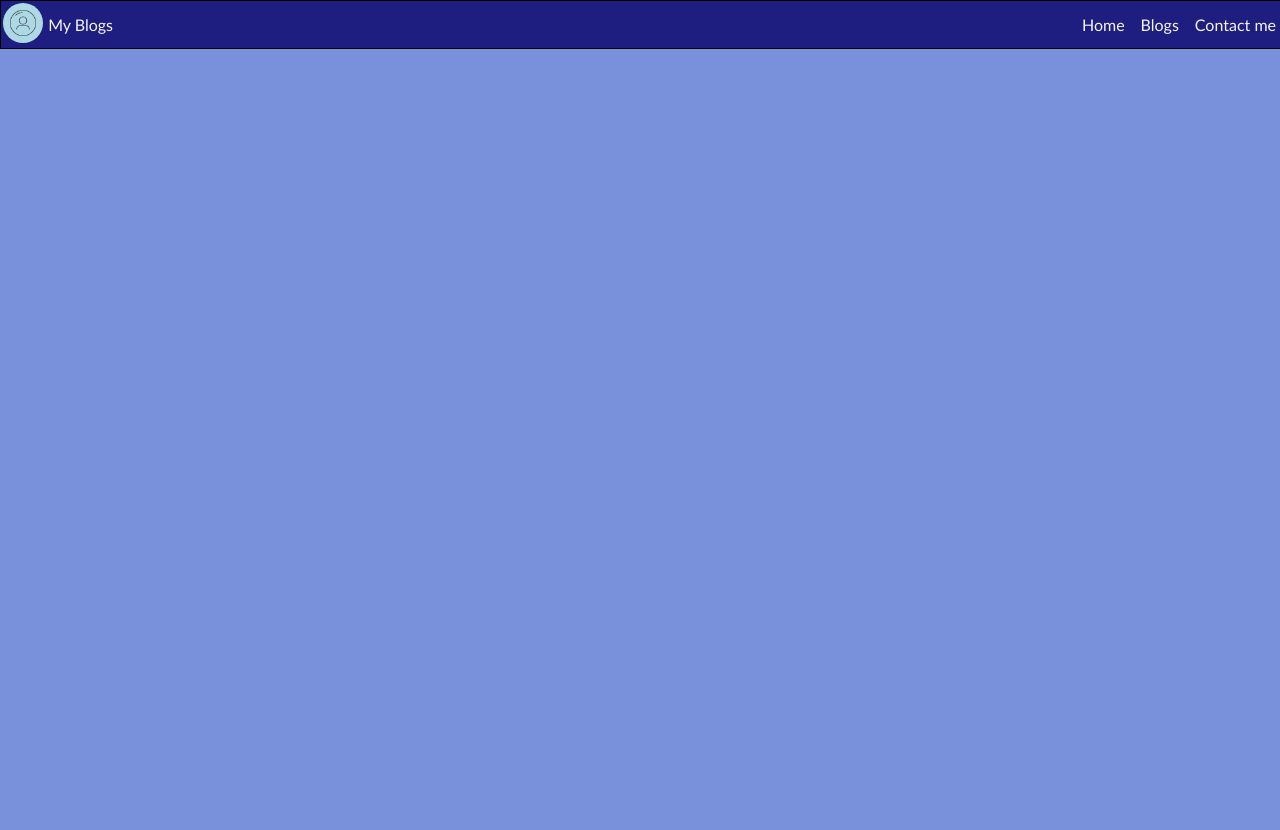
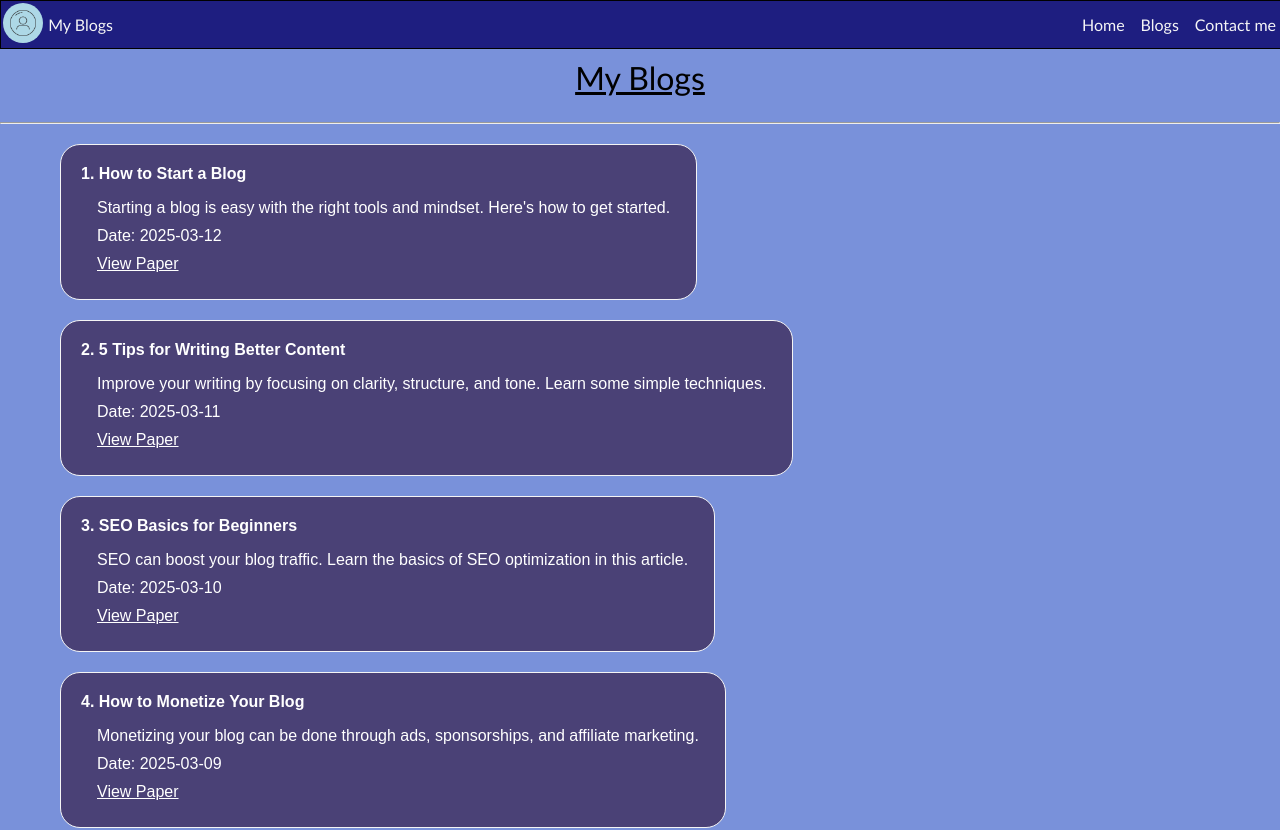
Before and after one commit to PrathamManabasannanavar/My-Blogs, a React app: page /Blogs in a window 1280 px wide. Shown: the top 830 px of the page. Before the commit the page ends 800 px from the top, so only its background shows below. Built offline with nearby package versions, Linux system fonts and the light colour scheme; the HTML template or start-up script is replaced by a standard one.

Commit message:
changed the URL

```diff
--- a/src/App.jsx
+++ b/src/App.jsx
@@ -9,9 +9,9 @@ function App() {
       <NavBar/>
 
       <Routes>
-        <Route path="My-Blogs/" element={<HomePage/>}></Route>
-        <Route path="My-Blogs/contact" element="contact us"></Route>
-        <Route path="My-Blogs/Blogs" element={<Blogs/>}></Route>
+        <Route path="/" element={<HomePage/>}></Route>
+        <Route path="/contact" element="contact us"></Route>
+        <Route path="/Blogs" element={<Blogs/>}></Route>
       </Routes>
     </Router>
   )
--- a/src/Blogs.jsx
+++ b/src/Blogs.jsx
@@ -15,11 +15,11 @@ function Blogs(){
             </div>
             <hr className={styles.hrLine}/>
             <div className={styles.BlogsBox}>
-                {jsonData.map(blog => {
+                {jsonData.map((blog, index) => {
                     return(
                     <div key={blog.id} className={styles.ContentBox}>
                         <div className={styles.TitleBox}>
-                            {blog.id}. {blog.title}
+                            {index+1}. {blog.title}
                         </div>
                         <div className={styles.descriptionBox}>
                             <p className={styles.elements}>{blog.content}</p>
--- a/src/NavBar.jsx
+++ b/src/NavBar.jsx
@@ -17,13 +17,13 @@ function NavBar(){
             {/* Home, contact,  */}
             <div className="ComponentBox">
                 <div>
-                    <Link to="My-Blogs/">Home</Link>
+                    <Link to="/">Home</Link>
                 </div>
                 <div>
-                    <Link to="My-Blogs/blogs">Blogs</Link>
+                    <Link to="/blogs">Blogs</Link>
                 </div>
                 <div>
-                    <Link to="My-Blogs/contact">Contact me</Link>
+                    <Link to="/contact">Contact me</Link>
                 </div>
 
             </div>
```
